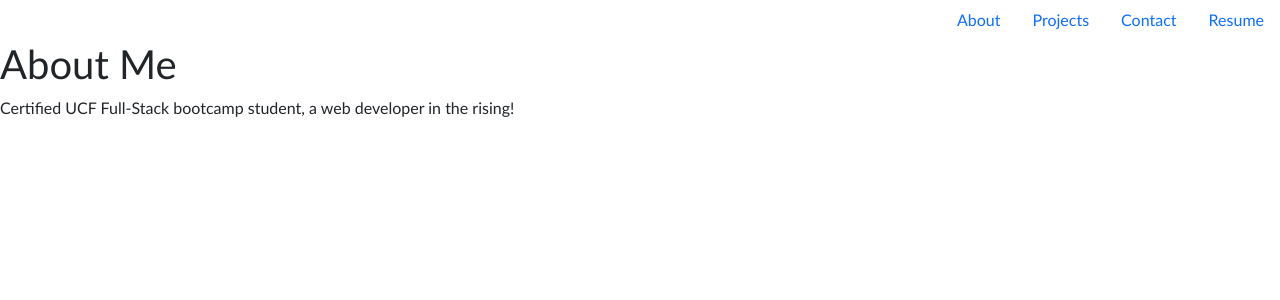
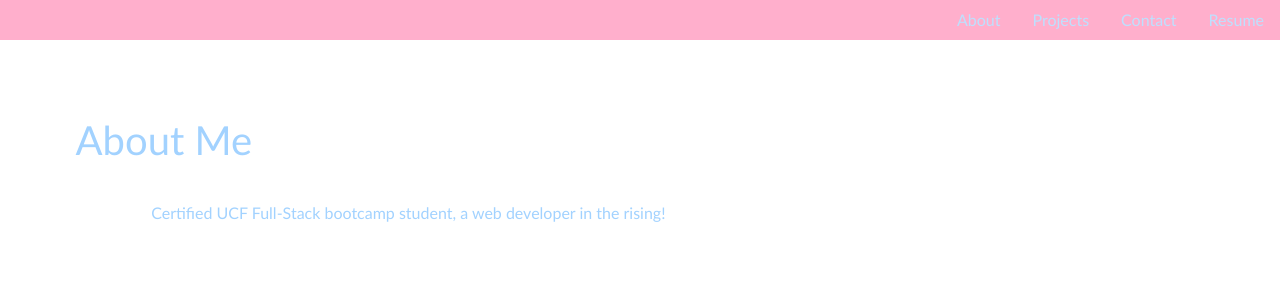
Before and after one commit to MariaYConstanza/hw-20, a React (Create React App) app: page / in a window 1280 px wide. Shown: the top 300 px of the page. Built offline with nearby package versions, Linux system fonts and the light colour scheme.

Commit message:
css styling in files

```diff
--- a/src/App.css
+++ b/src/App.css
@@ -4,16 +4,20 @@
     padding: 0;
     font-family: 'Trebuchet MS', 'Lucida Sans Unicode', 'Lucida Grande',
       'Lucida Sans', Arial, sans-serif;
-  }
+}
 
 :root {
     --med-blue: #a2d2ff;
     --lit-blue: #bde0fe;
     --med-pink: #ffafcc;
     --lit-pink: #ffc8dd;
-    --lilac: #ffc8dd;
+    --lilac: #cdb4db;
 }
 
 body {
-    background-color: var(--lit-blue);
+    background-color: var(--lit-pink);
 }
+
+.nav-bar {
+    background-color: var(--med-pink);
+}
--- a/src/App.js
+++ b/src/App.js
@@ -6,6 +6,7 @@ import About from './components/About';
 import Portfolio from './components/Portfolio';
 import Contact from './components/Contact';
 import Resume from './components/Resume';
+import './App.css'
 import Nav from './components/Nav';
 
 function App() {
--- a/src/components/About/index.jsx
+++ b/src/components/About/index.jsx
@@ -1,10 +1,23 @@
 import React from 'react';
+
+const styles = {
+    h1: {
+        color: '#a2d2ff',
+        marginTop: '2cm',
+        marginLeft: '2cm',
+    },
+    p: {
+        color: '#a2d2ff',
+        marginTop: '1cm',
+        marginLeft: '4cm',
+    },
+};
 
 const About = () => {
     return (
-        <div>
-            <h1>About Me</h1>
-            <p>
+        <div className='about-body'>
+            <h1 style={styles.h1}>About Me</h1>
+            <p style={styles.p}>
                 Certified UCF Full-Stack bootcamp student, a web developer in the rising!
             </p>
         </div>
--- a/src/components/Nav/index.jsx
+++ b/src/components/Nav/index.jsx
@@ -1,23 +1,31 @@
 import React from 'react';
+
+const styles = {
+  nav: {
+    color: '#bde0fe',
+  },
+};
 
 const Nav = ({ showAbout, showProjects, showContact, showResume}) => {
     return (
+      <div className='nav-bar'>
         <ul class="nav justify-content-end" stlye={{ display: 'flex', justifyContent: 'center', alignItems: 'center'}}>
-       <li class="nav-item">
-          <a class="nav-link" href="#About" onClick={showAbout}>About</a>
+       <li class="nav-item about">
+          <a class="nav-link" href="#About" onClick={showAbout} style={styles.nav}>About</a>
         </li>
-        <li class="nav-item">
-          <a class="nav-link" href="#projects" onClick={showProjects}>Projects</a>
+        <li class="nav-item projects">
+          <a class="nav-link" href="#projects" onClick={showProjects} style={styles.nav}>Projects</a>
         </li>
-        <li class="nav-item">
-          <a class="nav-link" href="#contact" onClick={showContact}>Contact</a>
+        <li class="nav-item contact">
+          <a class="nav-link" href="#contact" onClick={showContact} style={styles.nav}>Contact</a>
         </li>
-        <li class="nav-item">
-          <a class="nav-link" href="#resume" onClick={showResume}>Resume</a>
+        <li class="nav-item resume">
+          <a class="nav-link" href="#resume" onClick={showResume} style={styles.nav}>Resume</a>
         </li>
       </ul>
-    )
-}
+      </div>
+    );
+};
 
 export default Nav;
 
--- a/src/components/Portfolio/index.jsx
+++ b/src/components/Portfolio/index.jsx
@@ -15,13 +15,13 @@ const Portfolio = () => {
         <div>
             <h1>Projects</h1>
             <div class="card" style={cardStyle}>
-                <img src="./public/surfer_screenshot.png" class="card-img-top" alt="..." style={imgStyle}></img>
+            <img src="/public/surfer_screenshot.png" class="card-img-top" alt="..."style={imgStyle}></img>
                 <div class="card-body">
                     <p class="card-text">HTML/CSS/JavaScript Project: 1 WOW</p>
                 </div>
             </div>
             <div class="card" style={cardStyle}>
-                <img src="./public/anime-tracker-splash.png" class="card-img-top" alt="..." style={imgStyle}></img>
+                <img src="./public/anime-tracker-splash.png" class="card-img-top" alt="..."style={imgStyle}></img>
                 <div class="card-body">
                     <p class="card-text">NodeJS/MySQL/ExpressJS Project: 2 Anime Tracker</p>
                 </div>
--- a/src/index.css
+++ b/src/index.css
@@ -0,0 +1,10 @@
+body {
+    margin: 0;
+    font-family: 'Trebuchet MS', 'Lucida Sans Unicode', 'Lucida Grande', 'Lucida Sans', Arial, sans-serif;
+    -webkit-font-smoothing: antialiased;
+    -moz-osx-font-smoothing: grayscale;
+}
+
+code {
+    font-family: source-code-pro, Menlo, Monaco, Consolas, 'Courier New', monospace;
+}
```
